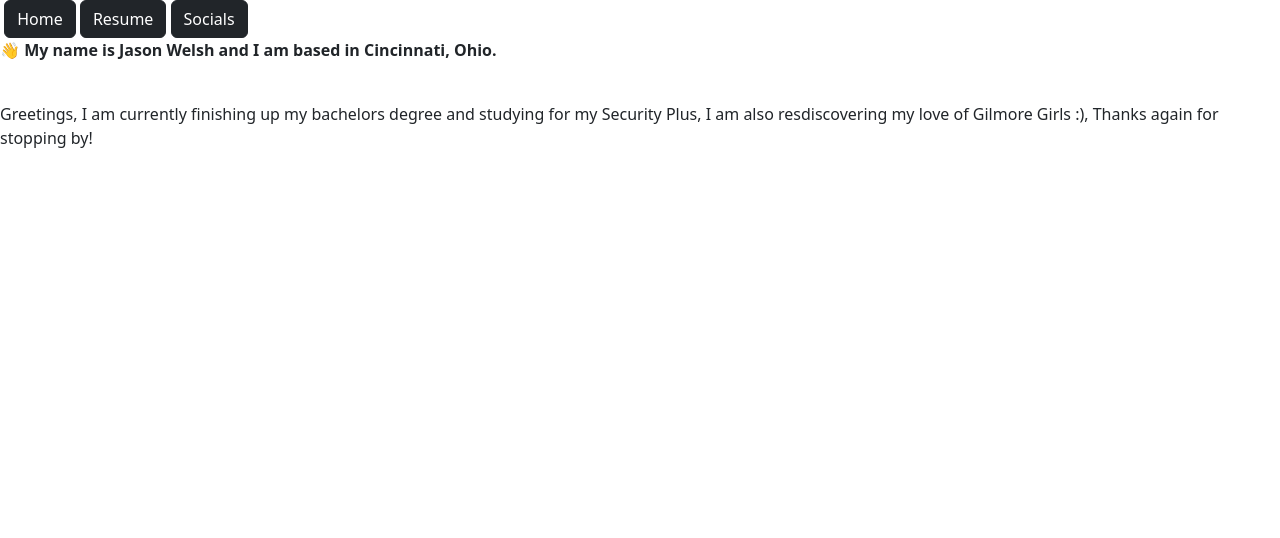
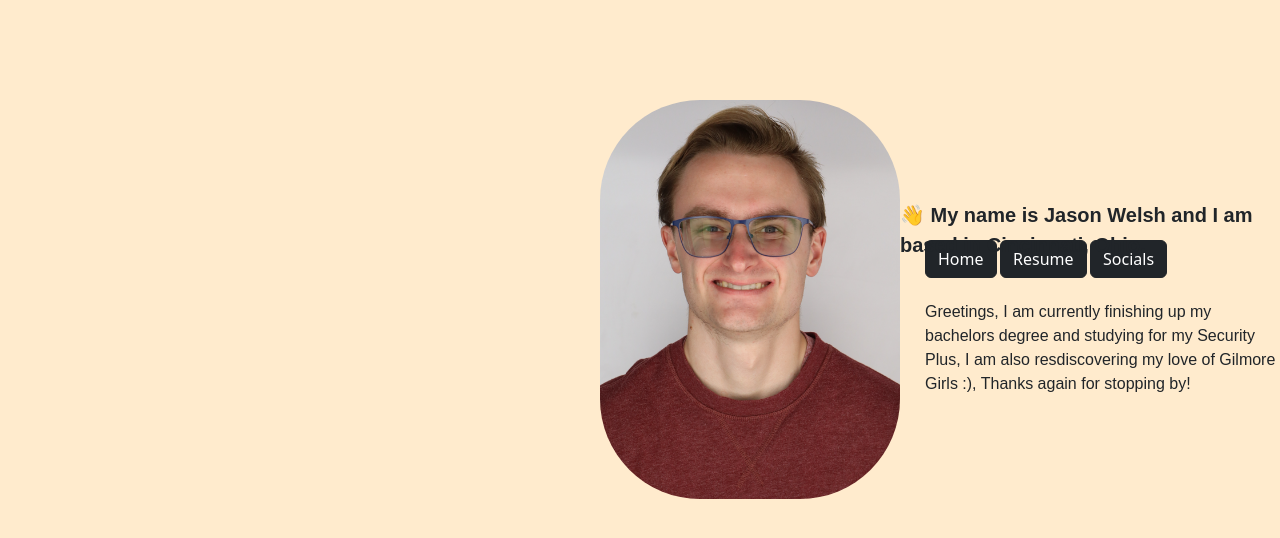
Before and after one commit to urboi11/Website, a plain HTML site: page index.html in a window 1280 px wide. Drawn offline with nearby package versions, Linux system fonts and the light colour scheme; the site is published under a folder, as on GitHub Pages, so addresses that start at the root find nothing.

Commit message:
Removing /'s

```diff
--- a/index.html
+++ b/index.html
@@ -6,11 +6,11 @@
         <title>Main Page</title>
         <meta name="viewport" content="width=device-width, initial-scale=1">
         <link href="https://cdn.jsdelivr.net/npm/bootstrap@5.3.8/dist/css/bootstrap.min.css" rel="stylesheet" integrity="sha384-sRIl4kxILFvY47J16cr9ZwB07vP4J8+LH7qKQnuqkuIAvNWLzeN8tE5YBujZqJLB" crossorigin="anonymous">
-        <link rel="stylesheet" href="/resources/style.css">
+        <link rel="stylesheet" href="resources/style.css">
     </head>
 
     <body>
-        <img id="image" src="/resources/self.png" alt="" width="300">
+        <img id="image" src="resources/self.png" alt="" width="300">
         <a href="#index" class="btn btn-dark" id="homeButton">Home</a>
         <a href="#index" class="btn btn-dark" id="resumeButton">Resume</a>
         <a href="#index" class="btn btn-dark" id="socialsButton">Socials</a>
```
